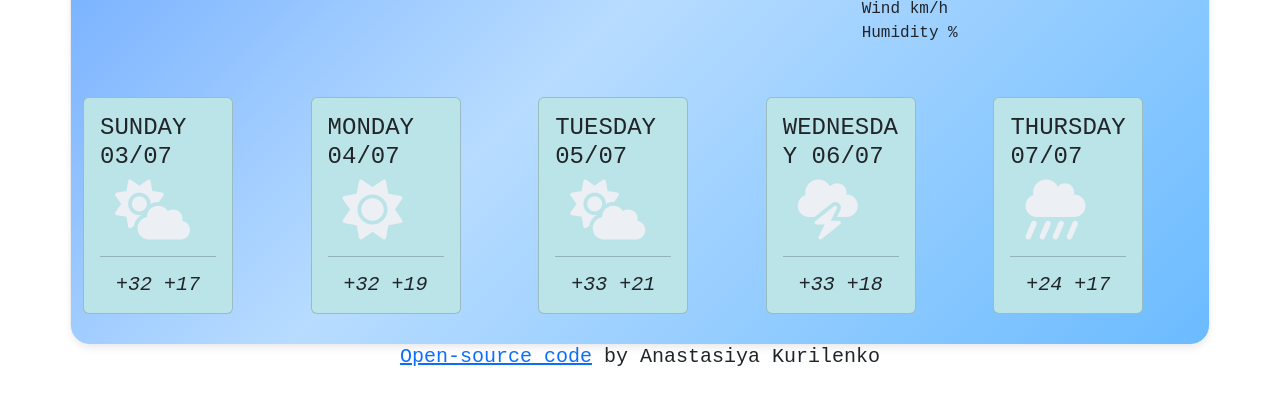
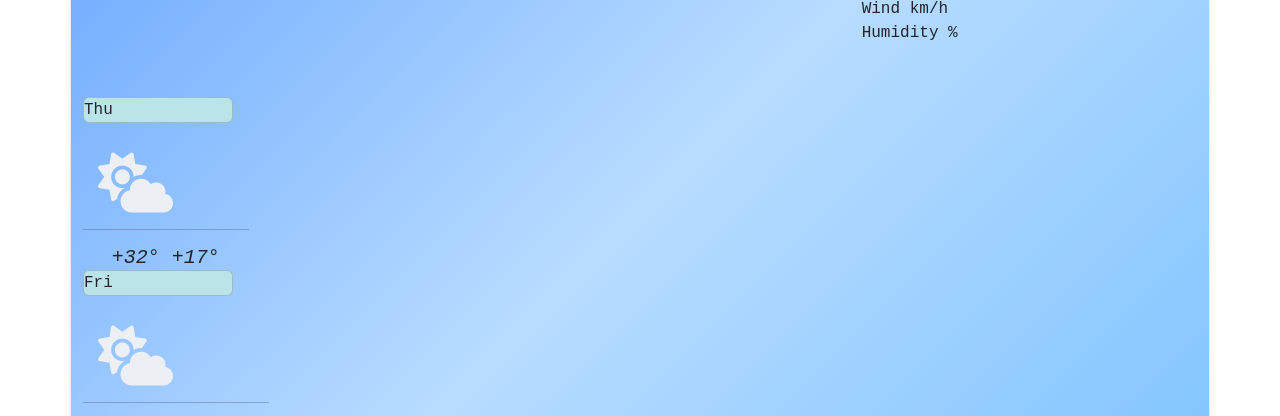
Before and after one commit to NanjaFox/my-first-weather-project, a plain HTML site: page index.html in a window 1280 px wide. Shown: the part 364-780 px from the top of the page. Drawn offline with nearby package versions, Linux system fonts and the light colour scheme; no server answers; a web font is replaced by a local one.

Commit message:
Deleted forecast in HTML and Added forecast in JS

```diff
--- a/index.html
+++ b/index.html
@@ -87,62 +87,8 @@
           </div>
       </div>
     </div>
+<div class="weather-forecast" id="forecast"></div>
 
-<div class="row">
-  <div class="col">
-    <div class="card" style="width: 150px;">
-  <div class="card-body">
-    <h4 class="card-title">SUNDAY 03/07</h4>
-    <i class=" fa fa-light fa-cloud-sun pic"></i>
-  <hr/>
-    <h5 class="card-text">+32    +17</h5>
-  </div>
-  </div>
-  </div>
-
-  <div class="col">
-    <div class="card" style="width: 150px;">
-  <div class="card-body">
-    <h4 class="card-title">MONDAY 04/07</h4>
-    <i class="fa fa-light fa-sun pic"></i>
-      <hr/>
-    <h5 class="card-text">+32   +19 </h5>
-      </div>
-</div>
-  </div>
-
-   <div class="col">
-    <div class="card" style="width: 150px;">
-  <div class="card-body">
-    <h4 class="card-title">TUESDAY 05/07</h4>
-    <i class="fa fa-light fa-cloud-sun pic"></i>
-      <hr/>
-       <h5 class="card-text"> +33   +21 </h5>
-      </div>
-</div>
-  </div>
-
-   <div class="col">
-    <div class="card" style="width: 150px;">
-  <div class="card-body">
-    <h4 class="card-title">WEDNESDAY 06/07</h4>
-    <i class="fa fa-light fa-cloud-bolt pic"></i>
-      <hr/>
-    <h5 class="card-text">+33  +18 </h5>
-      </div>
-</div>
-  </div>
-
-   <div class="col">
-    <div class="card" style="width: 150px;">
-  <div class="card-body">
-    <h4 class="card-title">THURSDAY 07/07</h4>
-    <i class="fa fa-light fa-cloud-showers-heavy pic"></i>
-      <hr/>
-    <h5 class="card-text">+24  +17 </h5>
-      </div>
-</div>
-  </div>
 
     </div>
     </div>
--- a/index.js
+++ b/index.js
@@ -31,6 +31,30 @@ function search(event) {
   let h1 = document.querySelector("#city");
   h1.innerHTML = `${searchInput.value}`;
 
+}
+
+function displayForecast() {
+  let forecastElement = document.querySelector("#forecast");
+  let forecastHTML = `<div class="row">`;
+  let days = ["Thu", "Fri", "Sat", "Sun"];
+  days.forEach(function (day) {
+    forecastHTML =
+      forecastHTML +
+      `
+ <div class="col-2">
+        <div class="card" style="width: 150px;"> ${day} </div>
+        <div class="card-body">
+        <h4 class="card-title"></h4>
+        <i class=" fa fa-light fa-cloud-sun pic"></i>
+        <hr/>
+        <h5 class="card-text"> +32°  +17°</h5>
+        </div>
+        </div>
+        </div>
+        `;
+  });
+  forecastHTML = forecastHTML + `</div>`;
+  forecastElement.innerHTML = forecastHTML;
 }
 
 let form = document.querySelector("#search-form");
@@ -85,3 +109,4 @@ let searchForm = document.querySelector("#search-form");
 searchForm.addEventListener("submit", handleSubmit);
 
 searchCity("Kyiv");
+displayForecast();
```
